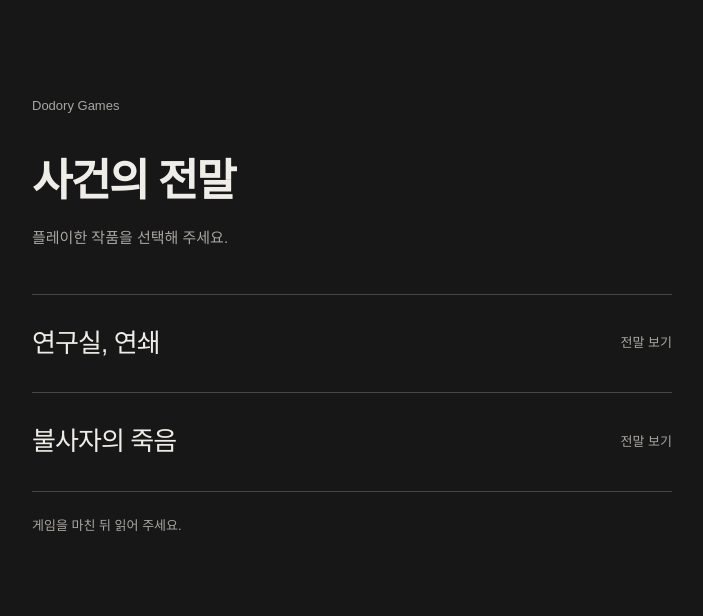
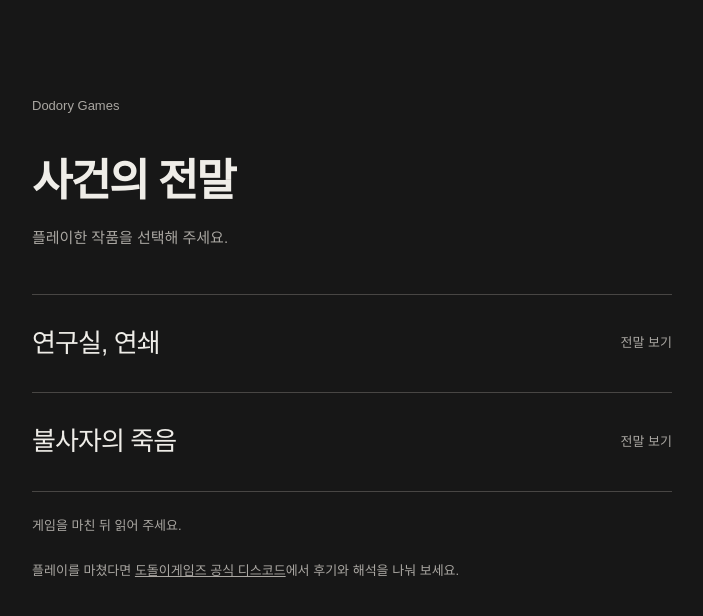
Before and after one commit to mink5228627-star/Immortalresult, a plain HTML site: page index.html in a window 1280 px wide. Shown: the whole page, without its empty margins (288-991 px from the left). Drawn offline with Linux system fonts and the light colour scheme.

Commit message:
Add official Discord invite to Quartz ending QR landing page

```diff
--- a/index.html
+++ b/index.html
@@ -194,6 +194,7 @@
     </div>
 
     <p class="notice">게임을 마친 뒤 읽어 주세요.</p>
+    <p class="notice">플레이를 마쳤다면 <a href="https://discord.gg/KGQCZfM59C" style="color: inherit; text-decoration: underline;">도돌이게임즈 공식 디스코드</a>에서 후기와 해석을 나눠 보세요.</p>
     <noscript>
       <p class="notice">작품 선택 버튼을 사용하려면 자바스크립트를 허용해 주세요.</p>
     </noscript>
```
